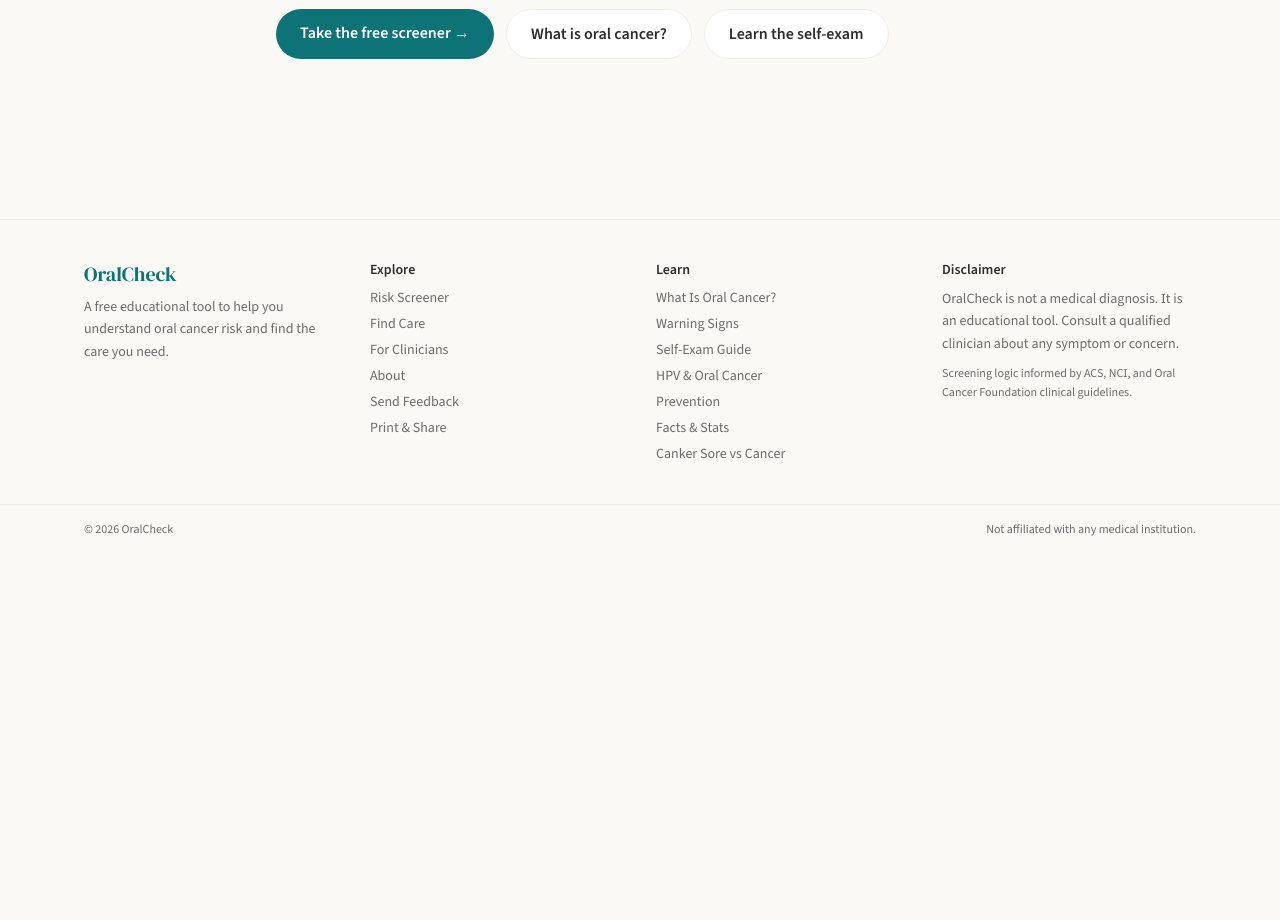
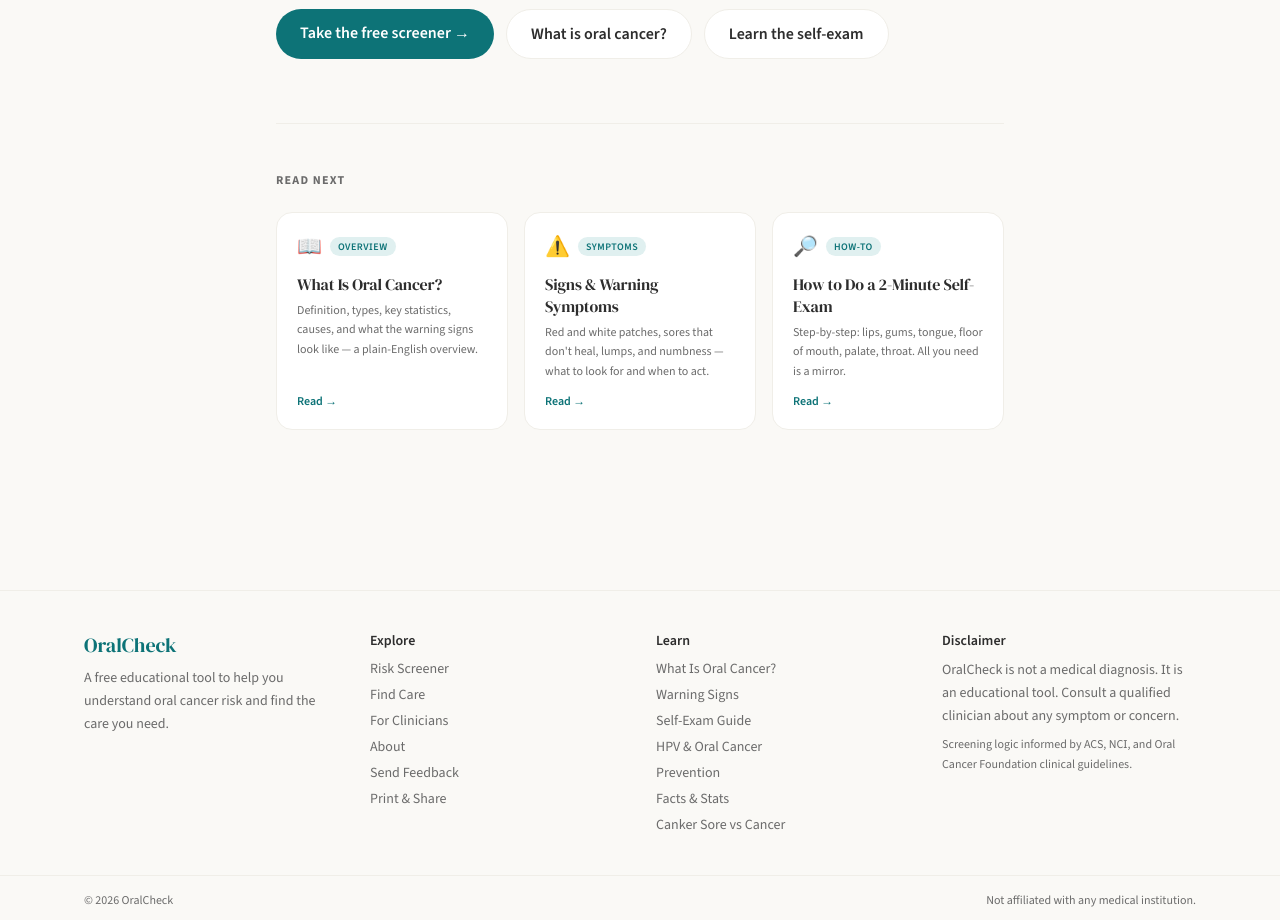
Before and after one commit to ianoharris/oralcheck, a Next.js app: page /learn/facts in a window 1280 px wide. Shown: the part 1720-2640 px from the top of the page. Before the commit the page ends 2273 px from the top, so only its background shows below. Built offline with nearby package versions, Linux system fonts and the light colour scheme.

Commit message:
Add Read Next section to all learn articles
Extracts article data to shared lib/learnArticles.ts. Each learn page
now shows 3 related articles at the bottom to reduce dead-ends and
build internal link equity.

Co-Authored-By: Claude Sonnet 4.6 <noreply@anthropic.com>

```diff
--- a/src/app/learn/canker-sore-vs-oral-cancer/page.tsx
+++ b/src/app/learn/canker-sore-vs-oral-cancer/page.tsx
@@ -1,5 +1,6 @@
 import type { Metadata } from "next";
 import Link from "next/link";
+import LearnReadNext from "@/components/LearnReadNext";
 
 export const metadata: Metadata = {
   title: "Canker Sore vs Oral Cancer: How to Tell the Difference | OralCheck",
@@ -337,6 +338,7 @@ export default function CankerSorePage() {
             Find a dentist →
           </Link>
         </div>
+        <LearnReadNext currentHref="/learn/canker-sore-vs-oral-cancer" />
       </article>
     </>
   );
--- a/src/app/learn/facts/page.tsx
+++ b/src/app/learn/facts/page.tsx
@@ -1,5 +1,6 @@
 import type { Metadata } from "next";
 import Link from "next/link";
+import LearnReadNext from "@/components/LearnReadNext";
 
 export const metadata: Metadata = {
   title: "Oral Cancer Facts & Statistics | OralCheck",
@@ -174,6 +175,7 @@ export default function FactsPage() {
           Learn the self-exam
         </Link>
       </div>
+      <LearnReadNext currentHref="/learn/facts" />
     </article>
   );
 }
--- a/src/app/learn/hpv/page.tsx
+++ b/src/app/learn/hpv/page.tsx
@@ -1,5 +1,6 @@
 import type { Metadata } from "next";
 import Link from "next/link";
+import LearnReadNext from "@/components/LearnReadNext";
 
 export const metadata: Metadata = {
   title: "HPV and Oral Cancer: What You Need to Know | OralCheck",
@@ -323,6 +324,7 @@ export default function HpvPage() {
             Prevention guide
           </Link>
         </div>
+        <LearnReadNext currentHref="/learn/hpv" />
       </article>
     </>
   );
--- a/src/app/learn/oral-cancer/page.tsx
+++ b/src/app/learn/oral-cancer/page.tsx
@@ -1,5 +1,6 @@
 import type { Metadata } from "next";
 import Link from "next/link";
+import LearnReadNext from "@/components/LearnReadNext";
 
 export const metadata: Metadata = {
   title: "What Is Oral Cancer? Definition, Types & Key Facts | OralCheck",
@@ -415,6 +416,7 @@ export default function OralCancerPage() {
             How to do a self-exam
           </Link>
         </div>
+        <LearnReadNext currentHref="/learn/oral-cancer" />
       </article>
     </>
   );
--- a/src/app/learn/prevention/page.tsx
+++ b/src/app/learn/prevention/page.tsx
@@ -1,5 +1,6 @@
 import type { Metadata } from "next";
 import Link from "next/link";
+import LearnReadNext from "@/components/LearnReadNext";
 
 export const metadata: Metadata = {
   title: "How to Prevent Oral Cancer | OralCheck",
@@ -282,6 +283,7 @@ export default function PreventionPage() {
             Learn the self-exam
           </Link>
         </div>
+        <LearnReadNext currentHref="/learn/prevention" />
       </article>
     </>
   );
--- a/src/app/learn/self-exam/page.tsx
+++ b/src/app/learn/self-exam/page.tsx
@@ -1,5 +1,6 @@
 import Link from "next/link";
 import type { Metadata } from "next";
+import LearnReadNext from "@/components/LearnReadNext";
 
 export const metadata: Metadata = {
   title: "How to Do an Oral Cancer Self-Exam | OralCheck",
@@ -219,6 +220,7 @@ export default function SelfExamPage() {
           Find a dentist
         </Link>
       </div>
+      <LearnReadNext currentHref="/learn/self-exam" />
     </article>
   );
 }
--- a/src/app/learn/signs/page.tsx
+++ b/src/app/learn/signs/page.tsx
@@ -1,5 +1,6 @@
 import Link from "next/link";
 import type { Metadata } from "next";
+import LearnReadNext from "@/components/LearnReadNext";
 
 export const metadata: Metadata = {
   title: "Signs & Symptoms of Oral Cancer | OralCheck",
@@ -215,6 +216,7 @@ export default function SignsPage() {
           Canker sore vs oral cancer
         </Link>
       </div>
+      <LearnReadNext currentHref="/learn/signs" />
     </article>
   );
 }
--- a/src/components/AnimatedLearnCards.tsx
+++ b/src/components/AnimatedLearnCards.tsx
@@ -2,58 +2,7 @@
 
 import Link from "next/link";
 import { motion, useReducedMotion } from "framer-motion";
-
-const articles = [
-  {
-    href: "/learn/signs",
-    tag: "Symptoms",
-    title: "Signs & Warning Symptoms",
-    description: "Red and white patches, sores that don't heal, lumps, and numbness — what to look for and when to act.",
-    icon: "⚠️",
-  },
-  {
-    href: "/learn/self-exam",
-    tag: "How-to",
-    title: "How to Do a 2-Minute Self-Exam",
-    description: "Step-by-step: lips, gums, tongue, floor of mouth, palate, throat. All you need is a mirror.",
-    icon: "🔎",
-  },
-  {
-    href: "/learn/facts",
-    tag: "Facts",
-    title: "Oral Cancer Facts & Stats",
-    description: "Incidence, survival rates by stage, who's most affected, and the growing role of HPV.",
-    icon: "📊",
-  },
-  {
-    href: "/learn/hpv",
-    tag: "Risk Factor",
-    title: "HPV and Oral Cancer",
-    description: "HPV-16 is now the leading cause of throat cancer in the US. What that means, who's at risk, and how the vaccine helps.",
-    icon: "🦠",
-  },
-  {
-    href: "/learn/prevention",
-    tag: "Prevention",
-    title: "How to Prevent Oral Cancer",
-    description: "Six evidence-based steps: quit tobacco, limit alcohol, get vaccinated, protect your lips, and get screened regularly.",
-    icon: "🛡️",
-  },
-  {
-    href: "/learn/oral-cancer",
-    tag: "Overview",
-    title: "What Is Oral Cancer?",
-    description: "Definition, types, key statistics, causes, and what the warning signs look like — a plain-English overview.",
-    icon: "📖",
-  },
-  {
-    href: "/learn/canker-sore-vs-oral-cancer",
-    tag: "Comparison",
-    title: "Canker Sore vs. Oral Cancer",
-    description: "They can look similar. Here's how to tell them apart — and when a sore in your mouth needs a clinical eye.",
-    icon: "🔬",
-  },
-];
+import { learnArticles as articles } from "@/lib/learnArticles";
 
 export default function AnimatedLearnCards() {
   const reduced = useReducedMotion();
--- /dev/null
+++ b/src/components/LearnReadNext.tsx
@@ -0,0 +1,39 @@
+import Link from "next/link";
+import { learnArticles } from "@/lib/learnArticles";
+
+interface Props {
+  currentHref: string;
+}
+
+export default function LearnReadNext({ currentHref }: Props) {
+  const related = learnArticles
+    .filter((a) => a.href !== currentHref)
+    .slice(0, 3);
+
+  return (
+    <div className="border-t border-warm-dim mt-16 pt-12">
+      <p className="text-xs font-bold uppercase tracking-widest text-ink-soft mb-6">Read next</p>
+      <div className="grid grid-cols-1 sm:grid-cols-3 gap-4">
+        {related.map(({ href, tag, title, description, icon }) => (
+          <Link
+            key={href}
+            href={href}
+            className="group flex flex-col bg-white rounded-2xl border border-warm-dim p-5 hover:border-brand/40 hover:shadow-md transition-all duration-200"
+          >
+            <div className="flex items-center gap-2 mb-3">
+              <span className="text-xl" aria-hidden>{icon}</span>
+              <span className="text-[10px] font-semibold uppercase tracking-wider text-brand bg-brand-soft px-2 py-0.5 rounded-full">
+                {tag}
+              </span>
+            </div>
+            <h3 className="font-serif text-base text-ink mb-1.5 group-hover:text-brand transition-colors leading-snug">
+              {title}
+            </h3>
+            <p className="text-xs text-ink-soft leading-relaxed flex-1">{description}</p>
+            <span className="mt-3 text-xs font-semibold text-brand group-hover:underline">Read →</span>
+          </Link>
+        ))}
+      </div>
+    </div>
+  );
+}
--- /dev/null
+++ b/src/lib/learnArticles.ts
@@ -0,0 +1,51 @@
+export const learnArticles = [
+  {
+    href: "/learn/oral-cancer",
+    tag: "Overview",
+    title: "What Is Oral Cancer?",
+    description: "Definition, types, key statistics, causes, and what the warning signs look like — a plain-English overview.",
+    icon: "📖",
+  },
+  {
+    href: "/learn/signs",
+    tag: "Symptoms",
+    title: "Signs & Warning Symptoms",
+    description: "Red and white patches, sores that don't heal, lumps, and numbness — what to look for and when to act.",
+    icon: "⚠️",
+  },
+  {
+    href: "/learn/self-exam",
+    tag: "How-to",
+    title: "How to Do a 2-Minute Self-Exam",
+    description: "Step-by-step: lips, gums, tongue, floor of mouth, palate, throat. All you need is a mirror.",
+    icon: "🔎",
+  },
+  {
+    href: "/learn/facts",
+    tag: "Facts",
+    title: "Oral Cancer Facts & Stats",
+    description: "Incidence, survival rates by stage, who's most affected, and the growing role of HPV.",
+    icon: "📊",
+  },
+  {
+    href: "/learn/hpv",
+    tag: "Risk Factor",
+    title: "HPV and Oral Cancer",
+    description: "HPV-16 is now the leading cause of throat cancer in the US. What that means, who's at risk, and how the vaccine helps.",
+    icon: "🦠",
+  },
+  {
+    href: "/learn/prevention",
+    tag: "Prevention",
+    title: "How to Prevent Oral Cancer",
+    description: "Six evidence-based steps: quit tobacco, limit alcohol, get vaccinated, protect your lips, and get screened regularly.",
+    icon: "🛡️",
+  },
+  {
+    href: "/learn/canker-sore-vs-oral-cancer",
+    tag: "Comparison",
+    title: "Canker Sore vs. Oral Cancer",
+    description: "They can look similar. Here's how to tell them apart — and when a sore in your mouth needs a clinical eye.",
+    icon: "🔬",
+  },
+];
```
